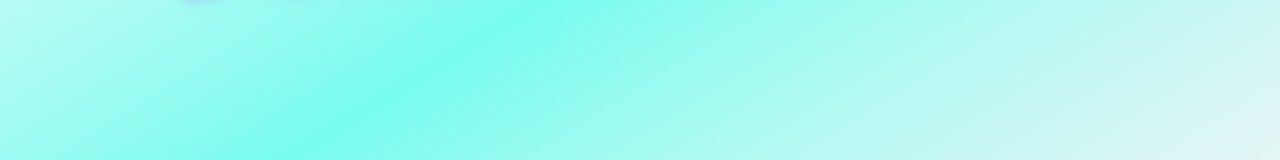
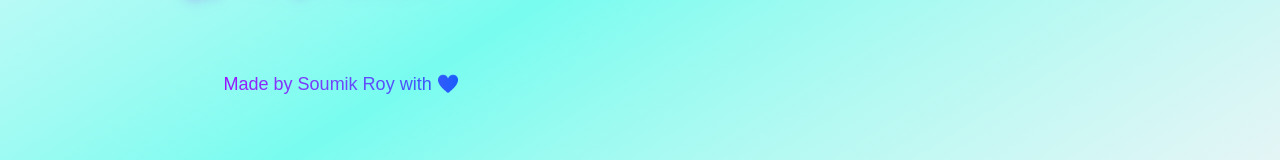
Before and after one commit to Soumik-R/marksync, a Next.js app: page / in a window 1280 px wide. Shown: the part 462-622 px from the top of the page. Built offline with nearby package versions, Linux system fonts and the light colour scheme; no server answers.

Commit message:
Updated UI

```diff
--- a/src/app/page.tsx
+++ b/src/app/page.tsx
@@ -231,6 +231,13 @@ export default function Home() {
               <p className="text-3xl font-medium text-gray-700">Forget about it</p>
             </div>
           </div>
+
+          {/* Made By */}
+          <div className="mt-16 text-center">
+            <p className="text-lg font-medium bg-gradient-to-r from-purple-600 to-blue-600 bg-clip-text text-transparent">
+              Made by Soumik Roy with ❤️
+            </p>
+          </div>
         </div>
       </div>
 
```
